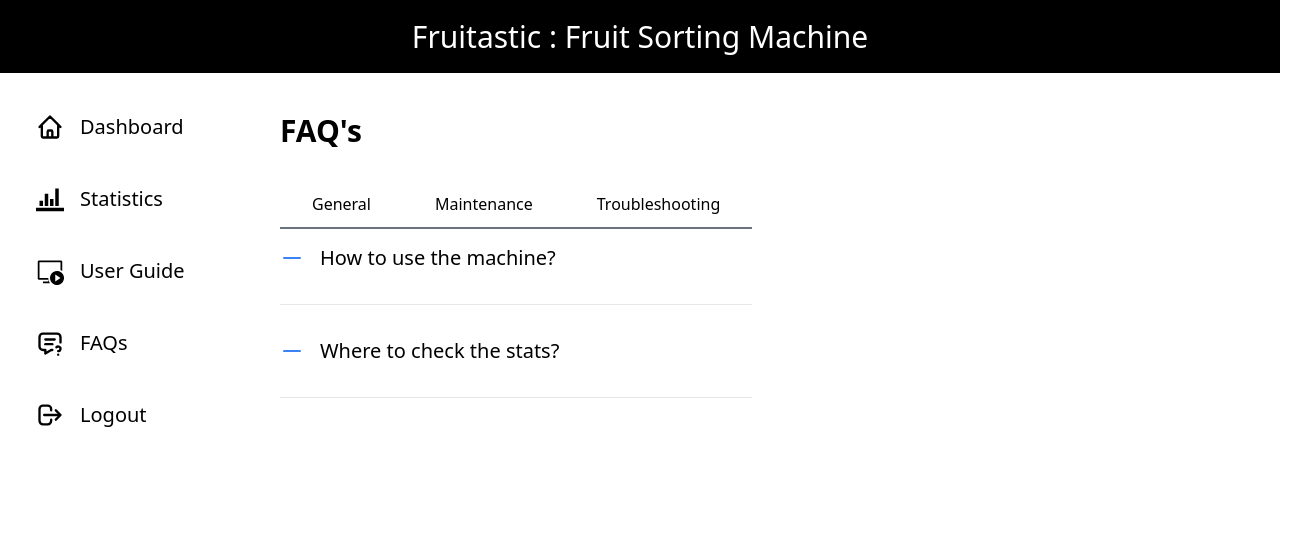
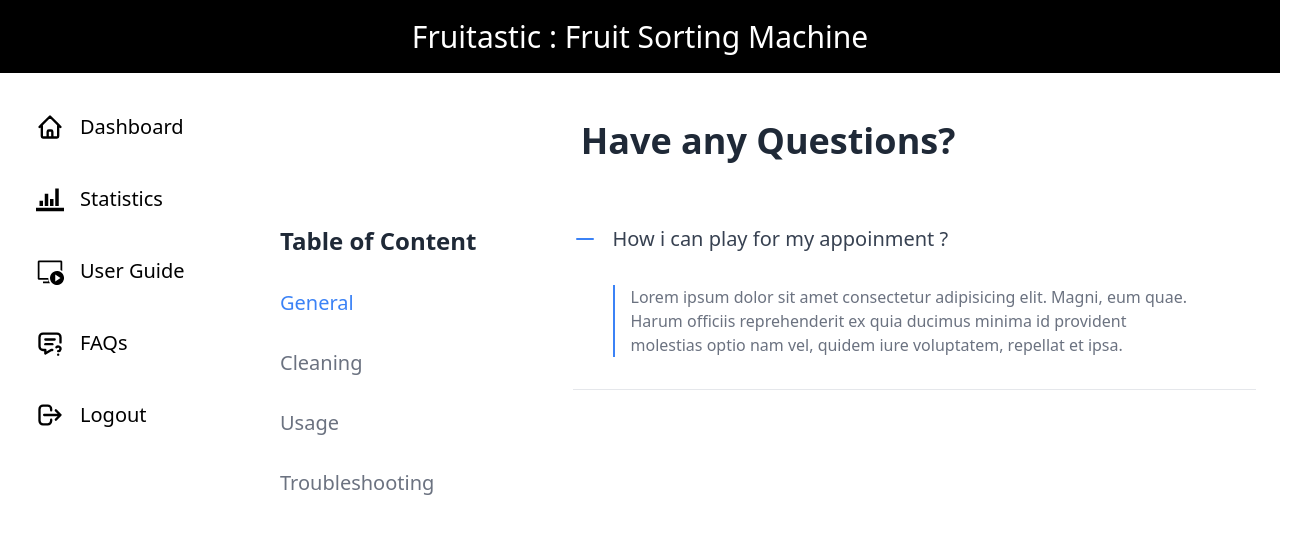
Before and after one commit to Rko-8001/Fruit-Sorting-Machine-Application, a React (Create React App) app in the folder client/: page /faq in a window 1280 px wide. Shown: the top 534 px of the page, 1304 px wide, since content can reach past the window. Built offline with nearby package versions, Linux system fonts and the light colour scheme.

Commit message:
ADD: faq questions

```diff
--- a/client/src/components/faq/FAQs.js
+++ b/client/src/components/faq/FAQs.js
@@ -1,4 +1,4 @@
-import { useState } from 'react';
+import { useState, Fragment } from 'react';
 import React from 'react'
 import { Questions } from './FAQQuestions'
 
@@ -10,56 +10,54 @@ export default function FAQs() {
         updatedIsOpen[index] = !updatedIsOpen[index];
         setIsOpen(updatedIsOpen);
     };
+
     return (
-    <>
-        <section class="bg-white ">
-            <div class="container px-6 py-10 mx-auto">
-                <h1 class="text-2xl font-semibold text-black lg:text-3xl ">
-                    FAQ's
+        <Fragment>
+            <section className="bg-white dark:bg-gray-900">
+                <div className="container px-6 py-12 mx-auto">
+                    <h1 className="text-3xl sm:text-xl font-semibold text-center text-gray-800 lg:text-4xl ">
+                        Have any Questions?
                     </h1>
-                <div class="flex py-4 mt-4 overflow-x-auto overflow-y-hidden text-black ">
-                    <button class="h-12 px-8 py-2 -mb-px text-sm text-center  hover:text-blue-800 bg-transparent border-b-2 border-gray-500 sm:text-base  whitespace-nowrap focus:outline-none">
-                        General
-                    </button>
-                    <button class="h-12 px-8 py-2 -mb-px text-sm text-center  hover:text-blue-800 bg-transparent border-b-2 border-gray-500 sm:text-base  whitespace-nowrap focus:outline-none">
-                        Maintenance
-                    </button>
-                    <button class="h-12 px-8 py-2 -mb-px text-sm text-center  hover:text-blue-800 bg-transparent border-b-2 border-gray-500 sm:text-base  whitespace-nowrap focus:outline-none">
-                        Troubleshooting
-                    </button>
+
+                    <div className="mt-8 xl:mt-16 lg:flex lg:-mx-12">
+                        <div className="lg:mx-12">
+                            <h1 className="text-2xl  font-semibold text-gray-800 ">
+                                Table of Content
+                            </h1>
+
+                            <div className="mt-4 text-xl md:text-md space-y-8 lg:mt-8">
+                                <button className="block text-blue-500 hover:underline">General         </button>
+                                <button className="block text-gray-500 hover:underline">Cleaning        </button>
+                                <button className="block text-gray-500 hover:underline">Usage           </button>
+                                <button className="block text-gray-500 hover:underline">Troubleshooting </button>
+                            </div>
                         </div>
 
+                        <div className="flex-1 mt-8 lg:mx-12 lg:mt-0">
                             <div>
-                    {Questions.map((question, index) => (
-                        <div key={index}>
-                            <div>
-                                <button
-                                    onClick={ (e) => {
-                                        e.preventDefault();
-                                        toggleQuestion(index);
-                                    }}
-                                    class="flex items-center focus:outline-none">
-                                    <svg class="flex-shrink-0 w-6 h-6 text-blue-500" fill="none" stroke="currentColor" viewBox="0 0 24 24" xmlns="http://www.w3.org/2000/svg"><path stroke-linecap="round" stroke-linejoin="round" stroke-width="2" d="M20 12H4"></path></svg>
-                                    <h1 class="mx-4 text-xl text-black">
-                                        {question.question}
+                                <button className="flex items-center focus:outline-none">
+                                    <svg className="flex-shrink-0 w-6 h-6 text-blue-500" fill="none" stroke="currentColor" viewBox="0 0 24 24" xmlns="http://www.w3.org/2000/svg"><path stroke-linecap="round" stroke-linejoin="round" stroke-width="2" d="M20 12H4"></path></svg>
+
+                                    <h1 className="mx-4 text-xl text-gray-700 dark:text-white">
+                                        How i can play for my appoinment ?
                                         </h1>
                                 </button>
 
-                                {isOpen[index] && <div class="flex mt-8 md:mx-10">
-                                    <span class="border border-blue-500"></span>
-                                    <p class="max-w-3xl px-4 text-black">
-                                        {question.answer}
+                                <div className="flex mt-8 md:mx-10">
+                                    <span className="border border-blue-500"></span>
+
+                                    <p className="max-w-3xl px-4 text-gray-500 dark:text-gray-300">
+                                        Lorem ipsum dolor sit amet consectetur adipisicing elit. Magni, eum quae. Harum officiis reprehenderit ex quia ducimus minima id provident molestias optio nam vel, quidem iure voluptatem, repellat et ipsa.
                                     </p>
-                                </div>}
                                 </div>
-                            <hr class="my-8 border-gray-200 w-full dark:border-gray-700"/>
                             </div>
-                    ))}
 
+                            <hr className="my-8 border-gray-200 dark:border-gray-700" />
 
                         </div>
                     </div>
+                </div>
             </section>
-    </>
+        </Fragment>
     )
 }
```
Lines whose indentation alone changed are shown as unchanged.
